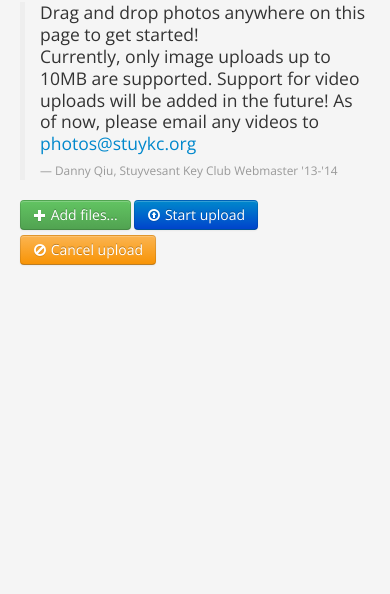
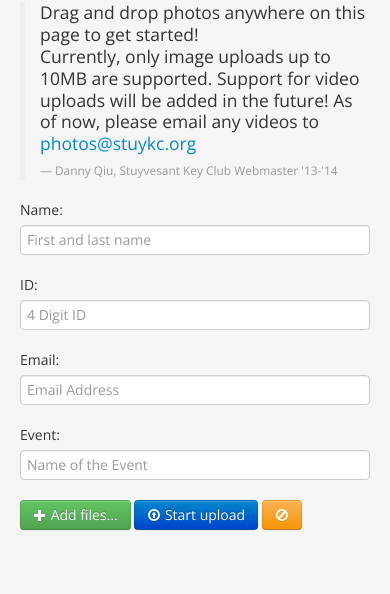
Before and after one commit to stuykc/photos-stuykc, a Python web app: template photos/templates/upload.html in a window 390 px wide. Shown: the part 135-729 px from the top of the page. Run offline with Jinja, Linux system fonts and the light colour scheme; the template is opened without the code that fills it, so the values that code supplies are empty; some libraries are stand-ins or nearby versions.

Commit message:
Add inputs for information and fix mobile layout

```diff
--- a/photos/static/css/jquery.fileupload-ui.css
+++ b/photos/static/css/jquery.fileupload-ui.css
@@ -43,7 +43,7 @@
     display: none;
   }
   .files .name {
-    width: 80px;
+    max-width: 420px;
     word-wrap: break-word;
   }
   .files audio,
@@ -52,6 +52,12 @@
   }
   .files img,
   .files canvas {
-    max-width: 100%;
+    min-width: 100%;
   }
 }
+
+@media (max-width: 420px) {
+  .cancel span {
+    display: none;
+  }
+}
--- a/photos/templates/upload.html
+++ b/photos/templates/upload.html
@@ -6,7 +6,7 @@
 <!-- CSS adjustments for browsers with JavaScript disabled -->
 <noscript><link rel="stylesheet" href="/css/jquery.fileupload-noscript.css"></noscript>
 <noscript><link rel="stylesheet" href="/css/jquery.fileupload-ui-noscript.css"></noscript>
-<style>.name {word-break: break-word; font-size: 11.5px;} .size, .start, .cancel {white-space: nowrap;}</style>
+<style>.name {word-break: break-word; font-size: 11.5px;} .size, .start, .cancel {white-space: nowrap;} .start {margin-bottom: 3px;}</style>
 {% endblock %}
 {% block body %}
 <div class="page-header">
@@ -21,6 +21,20 @@
 <form id="fileupload" action="//photos.stuykc.org/upload" method="POST" enctype="multipart/form-data">
     <!-- Redirect browsers with JavaScript disabled to the origin page -->
     <noscript><input type="hidden" name="redirect" value="/"></noscript>
+    <div class="row">
+        <div class="span3">
+            <label for="name">Name:</label><input type="text" class="input-block-level" id="name" name="name" placeholder="First and last name" /></p>
+        </div>
+        <div class="span2">
+            <label for="id">ID:</label><input type="text" class="input-block-level" id="id" name="id" maxlength="4" placeholder="4 Digit ID" /></p>
+        </div>
+        <div class="span3">
+            <label for="email">Email:</label><input type="email" class="input-block-level" id="email" name="email" placeholder="Email Address" /></p>
+        </div>
+        <div class="span4">
+            <label for="event">Event:</label><input type="text" class="input-block-level" id="event" name="event" placeholder="Name of the Event" /></p>
+        </div>
+    </div>
     <!-- The fileupload-buttonbar contains buttons to add/delete files and start/cancel the upload -->
     <div class="row fileupload-buttonbar">
         <div class="span7">
--- a/photos/upload.py
+++ b/photos/upload.py
@@ -14,6 +14,7 @@ MAX_VIDEO_FILE_SIZE = 1000000000 # bytes
 IMAGE_TYPES = re.compile('image/(gif|p?jpeg|(x-)?png)')
 VIDEO_TYPES = re.compile('mp4|avi')
 THUMBNAIL_MODIFICATOR = '=s100'  # max width / height
+EXPIRATION_TIME = 300 # cache expiration
 
 def cleanup(blob_keys):
     blobstore.delete(blob_keys)
```
Also changed, not shown: photos/static/css/demo-ie8.css (deleted, +0 -21 lines), photos/static/css/demo.css (deleted, +0 -67 lines).
